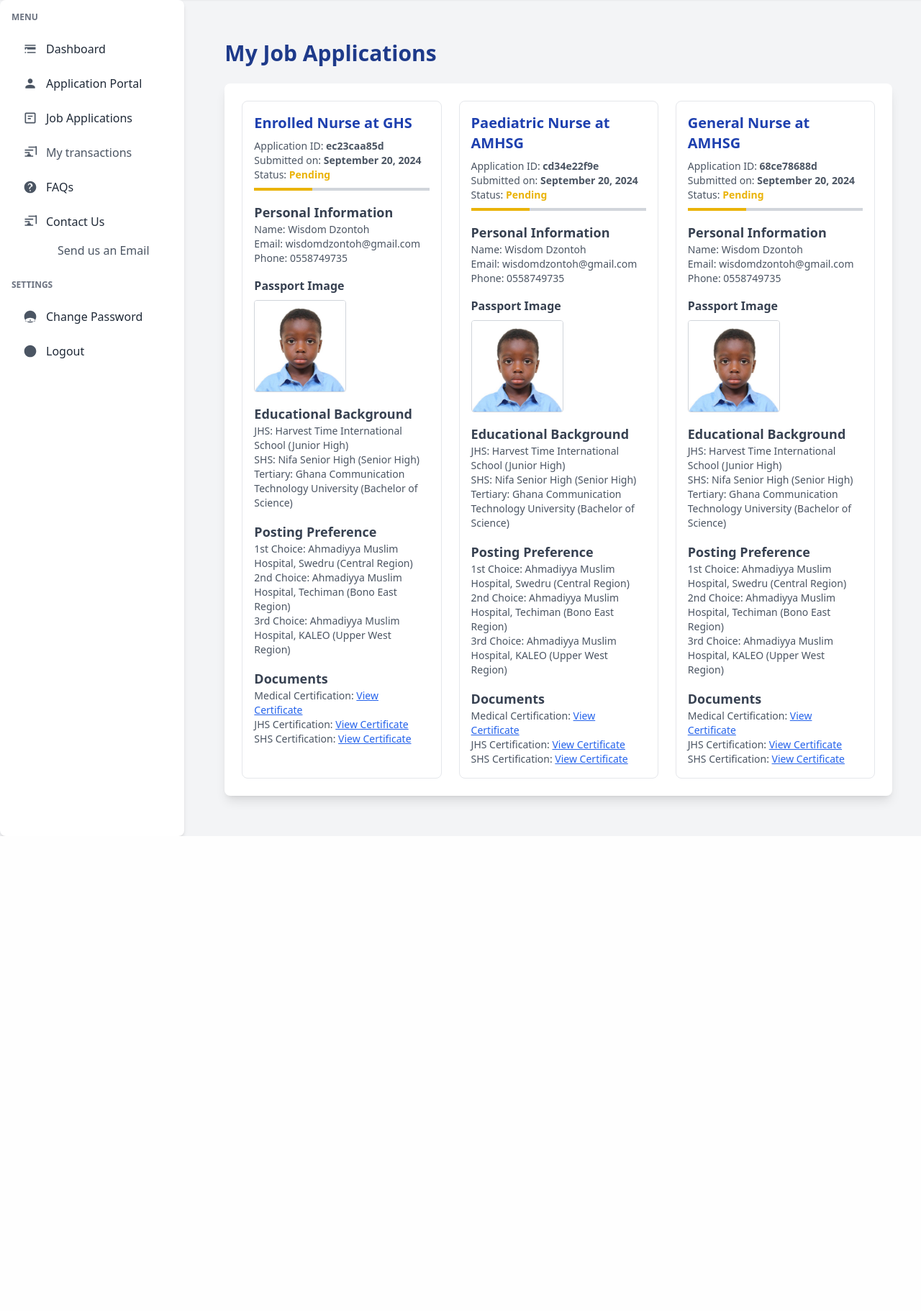
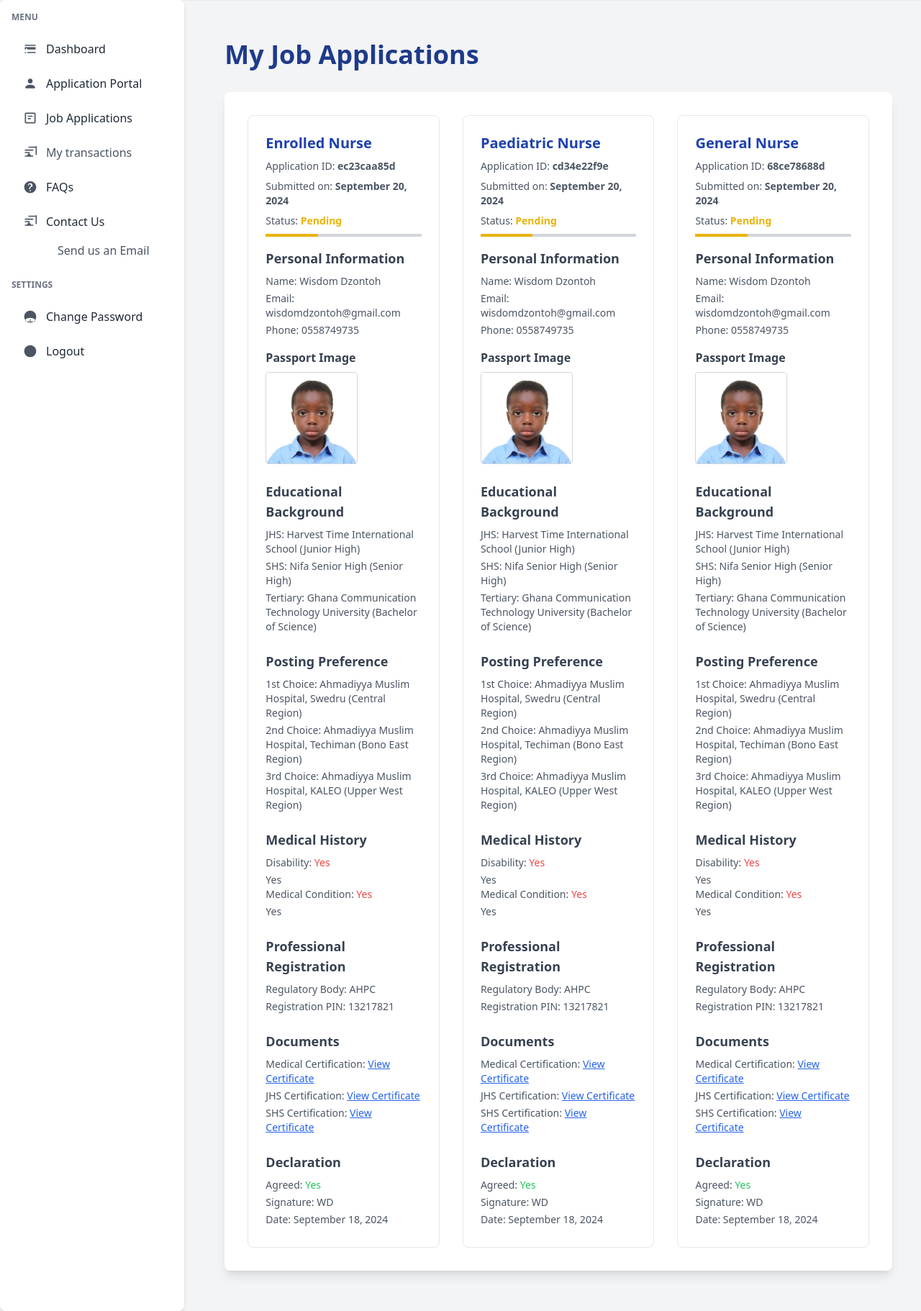
Before and after one commit to wisdomdzontoh/AMHSG-EMPLOYMENT-PORTAL-DJANGO, a Django app: page /job-applications/ in a window 1280 px wide. Shown: the part 73-1895 px from the top of the page at 72% size. Before the commit the page ends 1235 px from the top, so only its background shows below. Run offline with Django 5.2, Linux system fonts and the light colour scheme; a user stored in the database is signed in; data comes from the database, SQL or seed files in the repository; style sheets or scripts are compiled from the project's sources; some libraries are stand-ins or nearby versions.

Commit message:
added manual

```diff
--- a/templates/application_portal/job_applications.html
+++ b/templates/application_portal/job_applications.html
@@ -2,27 +2,27 @@
 {% block content %}
 
 <div class="container mx-auto px-4 py-8">
-  <h1 class="text-3xl font-bold text-blue-900 mb-6">My Job Applications</h1>
+  <h1 class="text-4xl font-bold text-blue-900 mb-8">My Job Applications</h1>
 
-  <div class="bg-white shadow-lg rounded-lg p-6">
+  <div class="bg-white shadow-lg rounded-lg p-8">
     {% if applications %}
-      <div class="grid grid-cols-1 md:grid-cols-2 lg:grid-cols-3 gap-6">
+      <div class="grid grid-cols-1 md:grid-cols-2 lg:grid-cols-3 gap-8">
         {% for application in applications %}
-          <div class="border border-gray-200 rounded-lg p-4 hover:shadow-md transition-shadow duration-300 relative">
+          <div class="border border-gray-200 rounded-lg p-6 hover:shadow-xl transition-shadow duration-300 relative">
 
             <!-- Job Information -->
-            <h3 class="text-xl font-semibold text-blue-800 mb-2">{{ application.job }}</h3>
-            <p class="text-sm text-gray-600">Application ID: <span class="font-bold">{{ application.application_id }}</span></p>
-            <p class="text-sm text-gray-600">Submitted on: <span class="font-bold">{{ application.date_submitted|date:"F j, Y" }}</span></p>
+            <h3 class="text-xl font-semibold text-blue-800 mb-2">{{ application.job.title }}</h3>
+            <p class="text-sm text-gray-600 mb-2">Application ID: <span class="font-bold">{{ application.application_id }}</span></p>
+            <p class="text-sm text-gray-600 mb-2">Submitted on: <span class="font-bold">{{ application.date_submitted|date:"F j, Y" }}</span></p>
 
             <!-- Application Status with progress bar -->
-            <p class="text-sm text-gray-600">Status:
+            <p class="text-sm text-gray-600 mb-2">Status:
               {% if application.status == "pending" %}
                 <span class="text-yellow-500 font-bold">Pending</span>
                 <div class="bg-gray-300 h-1 w-full mt-2">
                   <div class="bg-yellow-500 h-1 w-1/3 transition-all duration-500 ease-in-out"></div>
                 </div>
-                {% elif application.status == "under review" %}
+              {% elif application.status == "under review" %}
                 <span class="text-orange-500 font-bold">Under Review</span>
                 <div class="bg-gray-300 h-1 w-full mt-2">
                   <div class="bg-orange-500 h-1 w-2/3 transition-all duration-500 ease-in-out"></div>
@@ -42,10 +42,10 @@
 
             <!-- Personal Information -->
             <div class="mt-4">
-              <h4 class="text-lg font-semibold text-gray-700">Personal Information</h4>
-              <p class="text-sm text-gray-600">Name: {{ application.personal_information.first_name }} {{ application.personal_information.surname }}</p>
-              <p class="text-sm text-gray-600">Email: {{ application.personal_information.email }}</p>
-              <p class="text-sm text-gray-600">Phone: {{ application.personal_information.telephone }}</p>
+              <h4 class="text-lg font-semibold text-gray-700 mb-2">Personal Information</h4>
+              <p class="text-sm text-gray-600 mb-1">Name: {{ application.personal_information.first_name }} {{ application.personal_information.surname }}</p>
+              <p class="text-sm text-gray-600 mb-1">Email: {{ application.personal_information.email }}</p>
+              <p class="text-sm text-gray-600 mb-1">Phone: {{ application.personal_information.telephone }}</p>
 
               <!-- Passport Image -->
               <div class="mt-4">
@@ -55,45 +55,87 @@
             </div>
 
             <!-- Educational Background -->
-            <div class="mt-4">
-              <h4 class="text-lg font-semibold text-gray-700">Educational Background</h4>
-              <p class="text-sm text-gray-600">JHS: {{ application.educational_background.JHS_school }} ({{ application.educational_background.JHS_level }})</p>
-              <p class="text-sm text-gray-600">SHS: {{ application.educational_background.SHS_school }} ({{ application.educational_background.SHS_level }})</p>
-              <p class="text-sm text-gray-600">Tertiary: {{ application.educational_background.TERTIARY_school }} ({{ application.educational_background.TERTIARY_level }})</p>
+            <div class="mt-6">
+              <h4 class="text-lg font-semibold text-gray-700 mb-2">Educational Background</h4>
+              <p class="text-sm text-gray-600 mb-1">JHS: {{ application.educational_background.JHS_school }} ({{ application.educational_background.JHS_level }})</p>
+              <p class="text-sm text-gray-600 mb-1">SHS: {{ application.educational_background.SHS_school }} ({{ application.educational_background.SHS_level }})</p>
+              <p class="text-sm text-gray-600 mb-1">Tertiary: {{ application.educational_background.TERTIARY_school }} ({{ application.educational_background.TERTIARY_level }})</p>
             </div>
 
             <!-- Posting Preferences -->
-            <div class="mt-4">
-              <h4 class="text-lg font-semibold text-gray-700">Posting Preference</h4>
-              <p class="text-sm text-gray-600">1st Choice: {{ application.posting_preference.first_choice_facility.facility_name }} ({{ application.posting_preference.first_choice_region.region_name }})</p>
-              <p class="text-sm text-gray-600">2nd Choice: {{ application.posting_preference.second_choice_facility.facility_name }} ({{ application.posting_preference.second_choice_region.region_name }})</p>
-              <p class="text-sm text-gray-600">3rd Choice: {{ application.posting_preference.third_choice_facility.facility_name }} ({{ application.posting_preference.third_choice_region.region_name }})</p>
+            <div class="mt-6">
+              <h4 class="text-lg font-semibold text-gray-700 mb-2">Posting Preference</h4>
+              <p class="text-sm text-gray-600 mb-1">1st Choice: {{ application.posting_preference.first_choice_facility.facility_name }} ({{ application.posting_preference.first_choice_region.region_name }})</p>
+              <p class="text-sm text-gray-600 mb-1">2nd Choice: {{ application.posting_preference.second_choice_facility.facility_name }} ({{ application.posting_preference.second_choice_region.region_name }})</p>
+              <p class="text-sm text-gray-600 mb-1">3rd Choice: {{ application.posting_preference.third_choice_facility.facility_name }} ({{ application.posting_preference.third_choice_region.region_name }})</p>
+            </div>
+
+            <!-- Medical History -->
+            <div class="mt-6">
+              <h4 class="text-lg font-semibold text-gray-700 mb-2">Medical History</h4>
+              <p class="text-sm text-gray-600 mb-1">Disability:
+                {% if application.medical_history.physical_disability %}
+                  <span class="text-red-500">Yes</span>
+                  <p class="text-sm text-gray-600">{{ application.medical_history.disability_details }}</p>
+                {% else %}
+                  <span>No</span>
+                {% endif %}
+              </p>
+              <p class="text-sm text-gray-600 mb-1">Medical Condition:
+                {% if application.medical_history.medical_condition %}
+                  <span class="text-red-500">Yes</span>
+                  <p class="text-sm text-gray-600">{{ application.medical_history.condition_details }}</p>
+                {% else %}
+                  <span>No</span>
+                {% endif %}
+              </p>
+            </div>
+
+            <!-- Professional Registration -->
+            <div class="mt-6">
+              <h4 class="text-lg font-semibold text-gray-700 mb-2">Professional Registration</h4>
+              <p class="text-sm text-gray-600 mb-1">Regulatory Body: {{ application.professional_registration.regulatory_body }}</p>
+              <p class="text-sm text-gray-600 mb-1">Registration PIN: {{ application.professional_registration.registration_pin }}</p>
             </div>
 
             <!-- Documents Section with Preview -->
-            <div class="mt-4">
-              <h4 class="text-lg font-semibold text-gray-700">Documents</h4>
-              <p class="text-sm text-gray-600">Medical Certification:
+            <div class="mt-6">
+              <h4 class="text-lg font-semibold text-gray-700 mb-2">Documents</h4>
+              <p class="text-sm text-gray-600 mb-1">Medical Certification:
                 {% if application.medical_certification.medical_cert %}
                   <a href="{{ application.medical_certification.medical_cert.url }}" class="text-blue-600 underline" target="_blank">View Certificate</a>
                 {% else %}
                   <span class="text-red-500">Not uploaded</span>
                 {% endif %}
               </p>
-              <p class="text-sm text-gray-600">JHS Certification:
+              <p class="text-sm text-gray-600 mb-1">JHS Certification:
                 {% if application.educational_background.JHS_certificates %}
                   <a href="{{ application.educational_background.JHS_certificates.url }}" class="text-blue-600 underline" target="_blank">View Certificate</a>
                 {% else %}
                   <span class="text-red-500">Not uploaded</span>
                 {% endif %}
               </p>
-              <p class="text-sm text-gray-600">SHS Certification:
+              <p class="text-sm text-gray-600 mb-1">SHS Certification:
                 {% if application.educational_background.SHS_certificates %}
                   <a href="{{ application.educational_background.SHS_certificates.url }}" class="text-blue-600 underline" target="_blank">View Certificate</a>
                 {% else %}
                   <span class="text-red-500">Not uploaded</span>
                 {% endif %}
               </p>
+            </div>
+
+            <!-- Declaration Section -->
+            <div class="mt-6">
+              <h4 class="text-lg font-semibold text-gray-700 mb-2">Declaration</h4>
+              <p class="text-sm text-gray-600 mb-1">Agreed:
+                {% if application.declaration.agree %}
+                  <span class="text-green-500">Yes</span>
+                {% else %}
+                  <span class="text-red-500">No</span>
+                {% endif %}
+              </p>
+              <p class="text-sm text-gray-600 mb-1">Signature: {{ application.declaration.signature }}</p>
+              <p class="text-sm text-gray-600 mb-1">Date: {{ application.declaration.date|date:"F j, Y" }}</p>
             </div>
           </div>
         {% endfor %}
```
Also changed, not shown: 1 other file.
